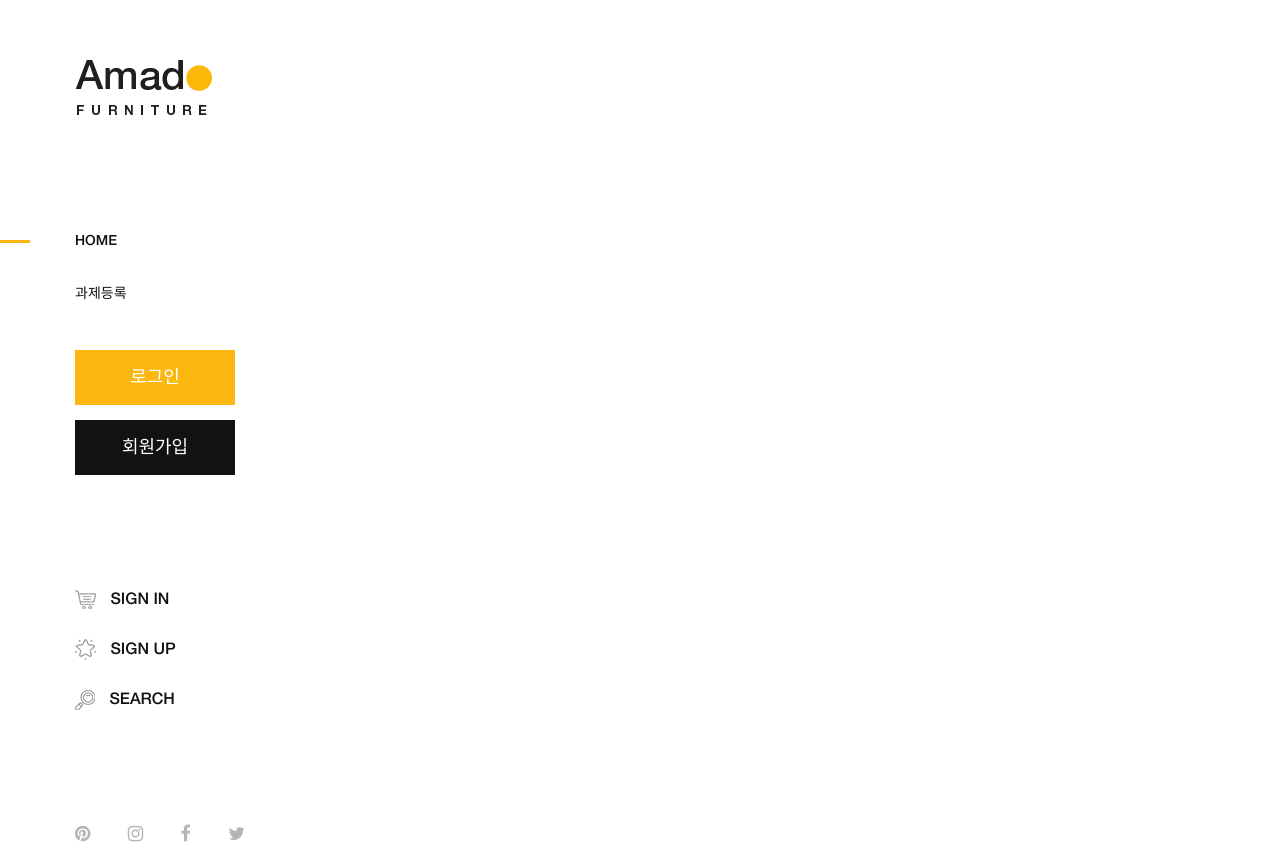
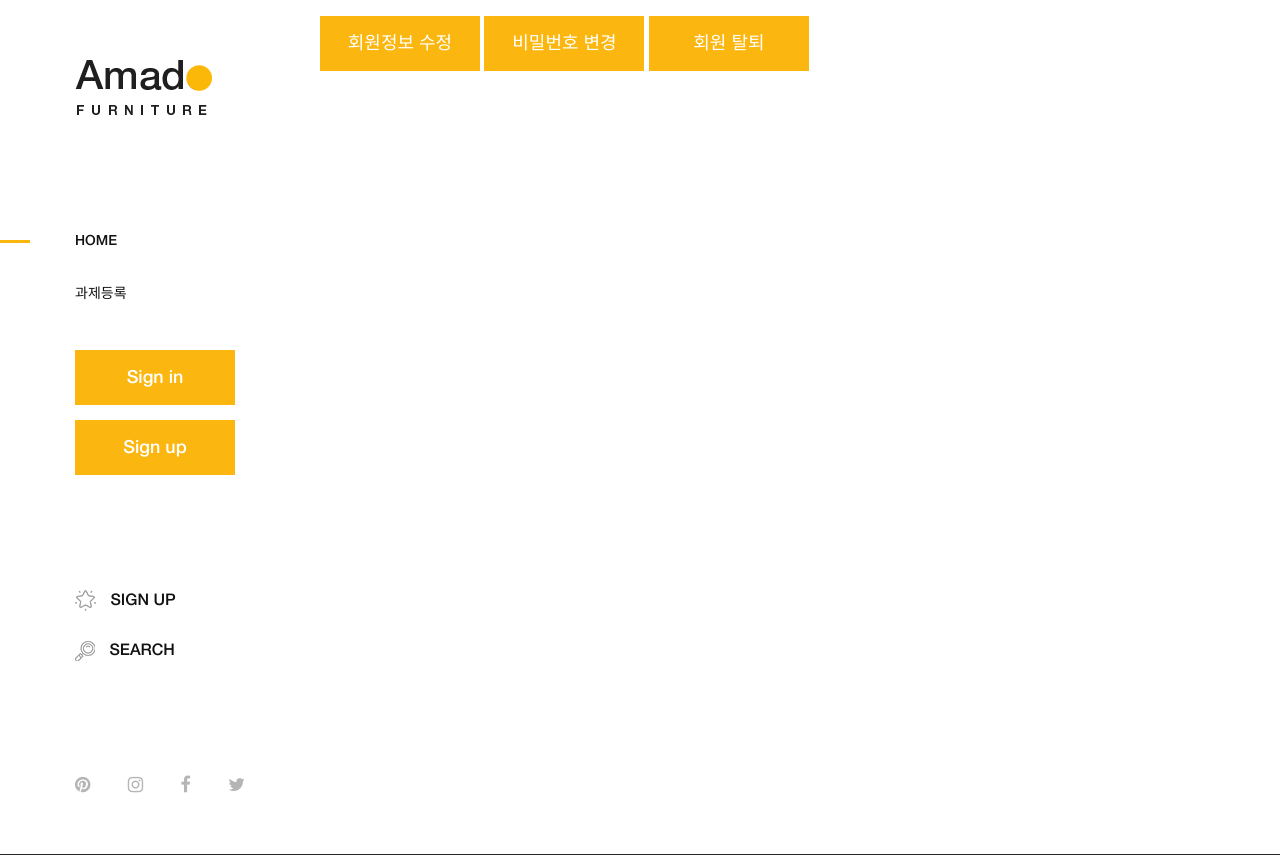
Before and after one commit to sw-edu3-fri-end/fri-end, a Django app: template accounts/templates/accounts/profile.html in a window 1280 px wide. Shown: the top 855 px of the page. Run offline with Django 3.2, Linux system fonts and the light colour scheme; the template is opened without the code that fills it, so the values that code supplies are empty; some libraries are stand-ins or nearby versions.

Commit message:
added points

```diff
--- a/Assignment/templates/Assignment/base_nav.html
+++ b/Assignment/templates/Assignment/base_nav.html
@@ -30,22 +30,20 @@
     </nav>
     <!-- Button Group -->
     <div class="amado-btn-group mt-30 mb-100">
-        <a href="" class="btn amado-btn mb-15">로그인</a>
-        <a href="#" class="btn amado-btn active">회원가입</a>
+        {% if user.is_authenticated %}
+        <a href="{% url 'accounts:profile'%}" class="btn amado-btn mb-15"> {{user.username}}</a>
+        <form action = '{% url 'accounts:logout'%}' method = 'POST' style = 'display:inline;'>
+        {%csrf_token%}
+            <input type="submit" class="btn amado-btn mb-15" value="Log out"/>
+        </form>
+        {% else%}
+            <a href="{% url 'accounts:login'%}" class="btn amado-btn mb-15"> Sign in</a>
+            <a href="{% url 'accounts:signup'%}" class="btn amado-btn mb-15"> Sign up</a>
+
+        {% endif %}
     </div>
     <!-- Cart Menu -->
     <div class="cart-fav-search mb-100">
-
-        {% if user.is_authenticated %}
-        <a href="{% url 'accounts:profile'%}" class="cart-nav"><img src="{% static 'img/core-img/cart.png' %}" alt=""> {{user.username}}</a>
-        <form action = '{% url 'accounts:logout'%}' method = 'POST' style = 'display:inline;'>
-            {%csrf_token%}
-            <input type="submit" class="cart-nav" value="로그아웃"/>
-        </form>
-        {% else%}
-            <a href="{% url 'accounts:login'%}" class="cart-nav"><img src="{% static 'img/core-img/cart.png' %}" alt=""> Sign in</a>
-
-        {% endif %}
 
         <a href="#" class="fav-nav"><img src="{% static 'img/core-img/favorites.png' %}" alt=""> Sign up</a>
         <a href="#" class="search-nav"><img src="{% static 'img/core-img/search.png' %}" alt=""> Search</a>
--- a/accounts/templates/accounts/auth_form.html
+++ b/accounts/templates/accounts/auth_form.html
@@ -16,7 +16,7 @@
     {% csrf_token%}
     {{ form|crispy }}
 
-    <input type="submit" value="회원 가입"/>
+    <input type="submit" value="Submit"/>
 </form>
 
 
--- a/accounts/templates/accounts/profile.html
+++ b/accounts/templates/accounts/profile.html
@@ -3,4 +3,11 @@
 
 <p>{{user.username}}</p>
 <p>{{user.profile}}</p>
+
+<a href="{% url 'accounts:edit'%}" class="btn amado-btn mb-15"> 회원정보 수정</a>
+<a href="{% url 'accounts:change_password'%}" class="btn amado-btn mb-15"> 비밀번호 변경</a>
+<form action = '{% url 'accounts:delete'%}' method = 'POST' style = 'display:inline;'>
+        {%csrf_token%}
+            <input type="submit" class="btn amado-btn mb-15" value="회원 탈퇴"/>
+        </form>
 {%endblock%}
--- a/accounts/views.py
+++ b/accounts/views.py
@@ -49,6 +49,7 @@
 def delete(request):
     if request.method=='POST':
         request.user.delete()
+
     return redirect('Assignment:index')
 
 def edit(request):
```
Also changed, not shown: accounts/templates/accounts/login.html (+8 -4 lines), Assignment/migrations/0001_initial.py (added), accounts/migrations/0002_remove_profile_created_at.py (added).
